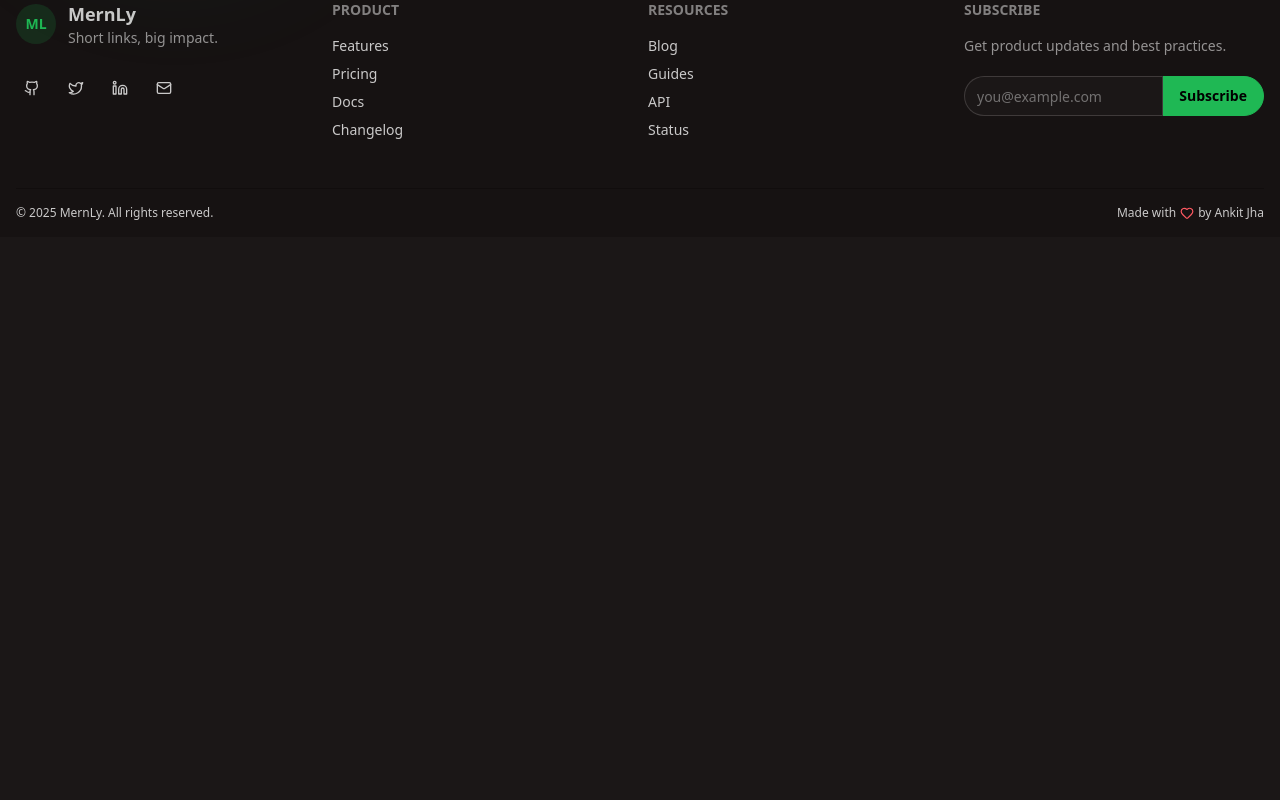
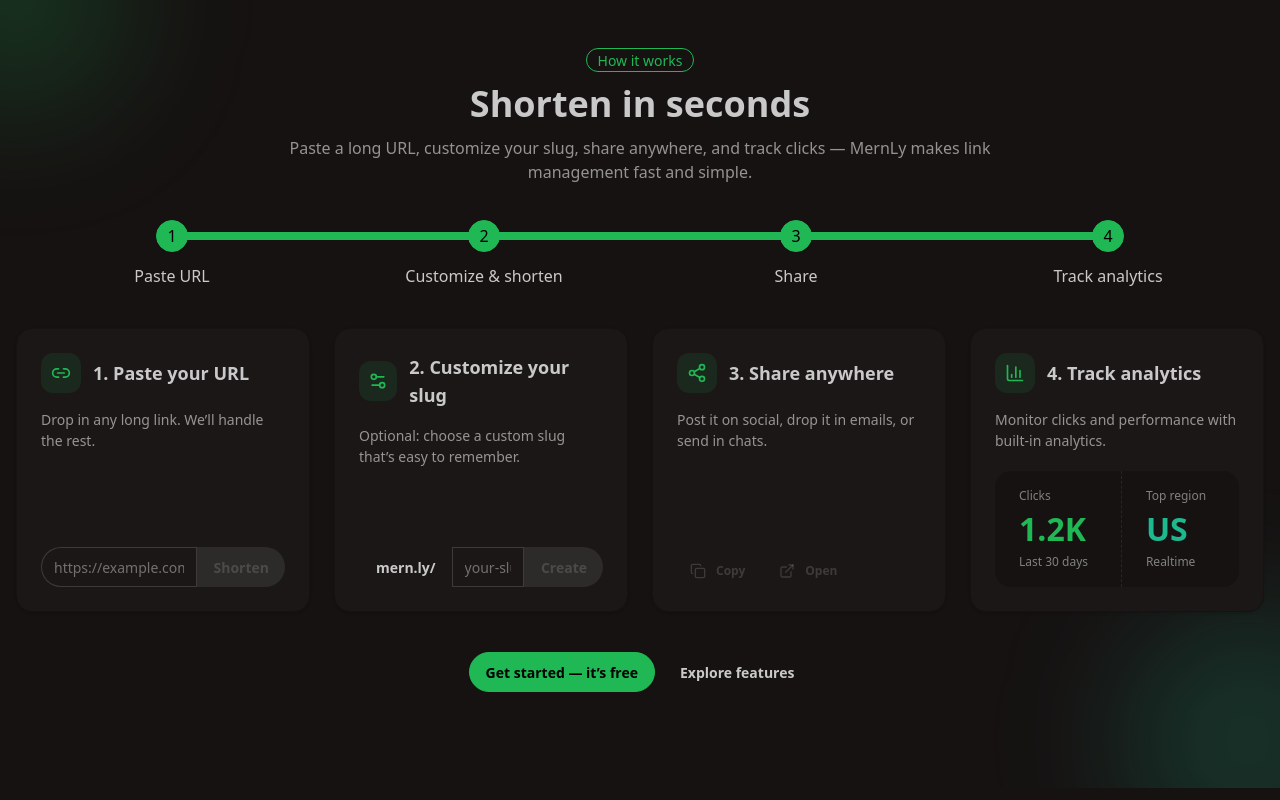
Before and after one commit to ankitjhagithub21/mern.ly, a React (Vite) app in the folder client/: page / in a window 1280 px wide. Shown: the part 1420-2220 px from the top of the page. Before the commit the page ends 1657 px from the top, so only its background shows below. Built offline with nearby package versions, Linux system fonts and the light colour scheme; no server answers.

Commit message:
added how-it-works section

```diff
--- /dev/null
+++ b/client/src/components/HowItWorks.jsx
@@ -0,0 +1,186 @@
+import React from "react";
+import {
+  Link2,
+  Settings2,
+  Share2,
+  BarChart3,
+  Copy,
+  ExternalLink,
+} from "lucide-react";
+
+const HowItWorks = ({
+  brand = "MernLy",
+  ctaHref = "/create",
+  className = "",
+}) => {
+  return (
+    <section
+      id="how-it-works"
+      className={`relative overflow-hidden bg-base-200 py-16 sm:py-24 ${className}`}
+    >
+      {/* Decorative gradient blobs */}
+      <div
+        aria-hidden
+        className="pointer-events-none absolute -top-16 -left-24 h-56 w-56 rounded-full bg-primary/20 blur-3xl"
+      />
+      <div
+        aria-hidden
+        className="pointer-events-none absolute -bottom-20 -right-24 h-64 w-64 rounded-full bg-secondary/20 blur-3xl"
+      />
+
+      <div className="mx-auto max-w-7xl px-4">
+        {/* Header */}
+        <div className="text-center max-w-3xl mx-auto">
+          <div className="badge badge-primary badge-outline mb-3">
+            How it works
+          </div>
+          <h2 className="text-3xl sm:text-4xl font-extrabold">
+            Shorten in seconds
+          </h2>
+          <p className="mt-3 text-base-content/70">
+            Paste a long URL, customize your slug, share anywhere, and track
+            clicks — {brand} makes link management fast and simple.
+          </p>
+        </div>
+
+        {/* Stepper */}
+        <ul className="steps steps-vertical lg:steps-horizontal w-full mt-8">
+          <li className="step step-primary">Paste URL</li>
+          <li className="step step-primary">Customize & shorten</li>
+          <li className="step step-primary">Share</li>
+          <li className="step step-primary">Track analytics</li>
+        </ul>
+
+        {/* Steps grid */}
+        <div className="mt-10 grid grid-cols-1 md:grid-cols-2 lg:grid-cols-4 gap-6">
+          {/* Step 1 */}
+          <div className="card bg-base-100 border border-base-200 shadow-sm min-w-0">
+            <div className="card-body">
+              <div className="flex items-center gap-3">
+                <div className="w-10 h-10 rounded-xl bg-primary/10 grid place-items-center">
+                  <Link2 className="w-5 h-5 text-primary" />
+                </div>
+                <h3 className="card-title text-lg m-0">1. Paste your URL</h3>
+              </div>
+              <p className="text-base-content/70 mt-2">
+                Drop in any long link. We’ll handle the rest.
+              </p>
+
+              {/* Micro UI */}
+              <div className="mt-3 join w-full">
+                <input
+                  className="input input-bordered join-item w-full"
+                  placeholder="https://example.com/super/long/link?utm=..."
+                  readOnly
+                />
+                <button className="btn btn-primary join-item" disabled>
+                  Shorten
+                </button>
+              </div>
+            </div>
+          </div>
+
+          {/* Step 2 */}
+          <div className="card bg-base-100 border border-base-200 shadow-sm min-w-0">
+            <div className="card-body">
+              <div className="flex items-center gap-3">
+                <div className="w-10 h-10 rounded-xl bg-primary/10 grid place-items-center">
+                  <Settings2 className="w-5 h-5 text-primary" />
+                </div>
+                <h3 className="card-title text-lg m-0">
+                  2. Customize your slug
+                </h3>
+              </div>
+              <p className="text-base-content/70 mt-2">
+                Optional: choose a custom slug that’s easy to remember.
+              </p>
+
+              {/* Micro UI */}
+              <div className="mt-3 join w-full">
+                <span className="join-item btn btn-ghost no-animation">
+                  mern.ly/
+                </span>
+                <input
+                  className="input input-bordered join-item w-full"
+                  placeholder="your-slug"
+                  readOnly
+                />
+                <button className="btn btn-primary join-item" disabled>
+                  Create
+                </button>
+              </div>
+            </div>
+          </div>
+
+          {/* Step 3 */}
+          <div className="card bg-base-100 border border-base-200 shadow-sm min-w-0">
+            <div className="card-body">
+              <div className="flex items-center gap-3">
+                <div className="w-10 h-10 rounded-xl bg-primary/10 grid place-items-center">
+                  <Share2 className="w-5 h-5 text-primary" />
+                </div>
+                <h3 className="card-title text-lg m-0">3. Share anywhere</h3>
+              </div>
+              <p className="text-base-content/70 mt-2">
+                Post it on social, drop it in emails, or send in chats.
+              </p>
+
+              {/* Micro UI */}
+              <div className="mt-3 flex items-center gap-2">
+                <button className="btn btn-ghost btn-sm" disabled>
+                  <Copy className="w-4 h-4 mr-1" />
+                  Copy
+                </button>
+                <button className="btn btn-ghost btn-sm" disabled>
+                  <ExternalLink className="w-4 h-4 mr-1" />
+                  Open
+                </button>
+              </div>
+            </div>
+          </div>
+
+          {/* Step 4 */}
+          <div className="card bg-base-100 border border-base-200 shadow-sm min-w-0">
+            <div className="card-body">
+              <div className="flex items-center gap-3">
+                <div className="w-10 h-10 rounded-xl bg-primary/10 grid place-items-center">
+                  <BarChart3 className="w-5 h-5 text-primary" />
+                </div>
+                <h3 className="card-title text-lg m-0">4. Track analytics</h3>
+              </div>
+              <p className="text-base-content/70 mt-2">
+                Monitor clicks and performance with built‑in analytics.
+              </p>
+
+              {/* Micro UI */}
+              <div className="mt-3 stats bg-base-200 w-full">
+                <div className="stat">
+                  <div className="stat-title">Clicks</div>
+                  <div className="stat-value text-primary">1.2K</div>
+                  <div className="stat-desc">Last 30 days</div>
+                </div>
+                <div className="stat">
+                  <div className="stat-title">Top region</div>
+                  <div className="stat-value text-secondary">US</div>
+                  <div className="stat-desc">Realtime</div>
+                </div>
+              </div>
+            </div>
+          </div>
+        </div>
+
+        {/* CTA */}
+        <div className="mt-10 text-center">
+          <span className="btn btn-primary">
+            Get started — it’s free
+          </span>
+          <a href="#features" className="btn btn-ghost ml-2">
+            Explore features
+          </a>
+        </div>
+      </div>
+    </section>
+  );
+};
+
+export default HowItWorks;
--- a/client/src/pages/HomePage.jsx
+++ b/client/src/pages/HomePage.jsx
@@ -4,6 +4,7 @@
 import FeaturesSection from '../components/FeaturesSection';
 import toast from "react-hot-toast"
 import {useSelector} from "react-redux"
+import HowItWorks from '../components/HowItWorks';
 
 const HomePage = () => {
   const [isLoading, setIsLoading] = useState(false);
@@ -43,6 +44,7 @@
     <main>
       <HeroSection onShorten={handleShorten} isLoading={isLoading} defaultUrl={shortUrl || 'mern.ly/xyz123'} />
       <FeaturesSection />
+      <HowItWorks/>
     </main>
   )
 }
--- a/client/src/pages/RedirectPage.jsx
+++ b/client/src/pages/RedirectPage.jsx
@@ -95,7 +95,7 @@
 
             <div className="mt-6 flex flex-wrap items-center justify-center gap-3">
               <Link to="/" className="btn btn-primary">Go to Home</Link>
-              <Link to="/create" className="btn btn-ghost">Create a short link</Link>
+              <Link to="/" className="btn btn-ghost">Create a short link</Link>
             </div>
           </div>
         </div>
```
